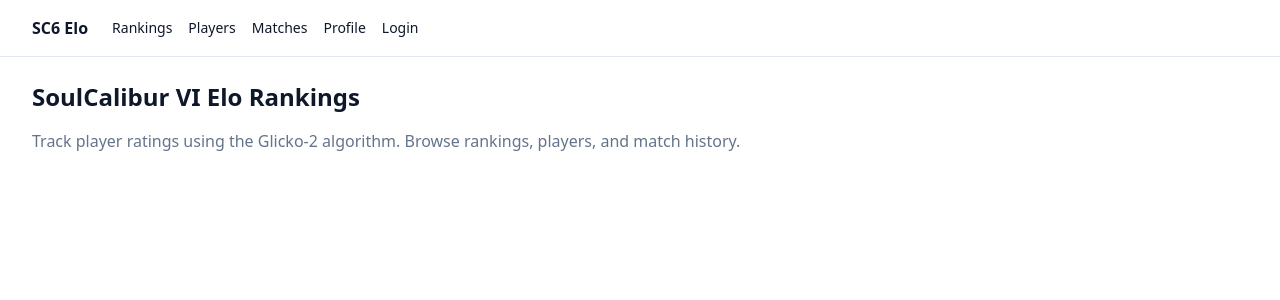
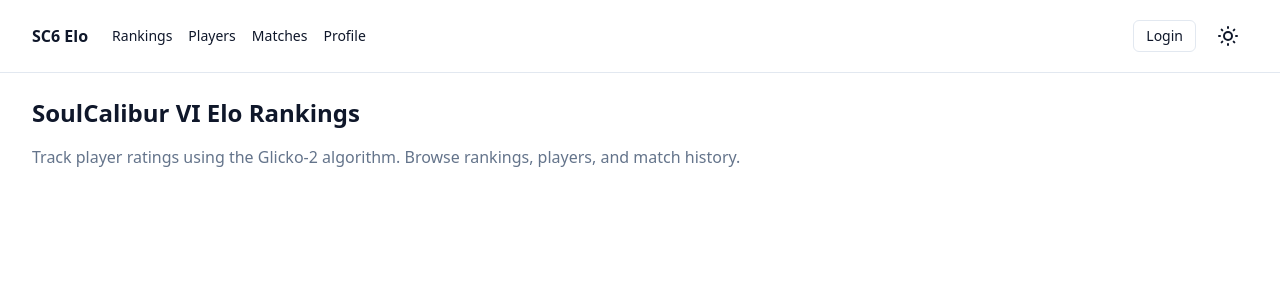
Before and after one commit to FottenSC/SCElo, a React (Vite) app: page /#/ in a window 1280 px wide. Shown: the top 300 px of the page. Built offline with nearby package versions, Linux system fonts and the light colour scheme; no server answers.

Commit message:
darkmode

```diff
--- /dev/null
+++ b/src/components/theme-provider.tsx
@@ -0,0 +1,82 @@
+import React, { createContext, useContext, useEffect, useMemo, useState } from 'react'
+
+type Theme = 'light' | 'dark' | 'system'
+
+type ThemeProviderProps = {
+  children: React.ReactNode
+  defaultTheme?: Theme
+  storageKey?: string
+}
+
+type ThemeContextValue = {
+  theme: Theme
+  setTheme: (theme: Theme) => void
+}
+
+const ThemeContext = createContext<ThemeContextValue | undefined>(undefined)
+
+function getSystemPreference(): 'light' | 'dark' {
+  if (typeof window === 'undefined') return 'light'
+  return window.matchMedia && window.matchMedia('(prefers-color-scheme: dark)').matches
+    ? 'dark'
+    : 'light'
+}
+
+function applyTheme(theme: Theme) {
+  const root = document.documentElement
+  const resolved = theme === 'system' ? getSystemPreference() : theme
+  if (resolved === 'dark') root.classList.add('dark')
+  else root.classList.remove('dark')
+}
+
+export function ThemeProvider({
+  children,
+  defaultTheme = 'system',
+  storageKey = 'vite-ui-theme',
+}: ThemeProviderProps) {
+  const [theme, setTheme] = useState<Theme>(() => {
+    if (typeof window === 'undefined') return defaultTheme
+    const stored = window.localStorage.getItem(storageKey) as Theme | null
+    return stored ?? defaultTheme
+  })
+
+  // Apply theme on mount and when it changes
+  useEffect(() => {
+    applyTheme(theme)
+    try {
+      window.localStorage.setItem(storageKey, theme)
+    } catch {}
+  }, [theme, storageKey])
+
+  // React to system changes when using system theme
+  useEffect(() => {
+    if (theme !== 'system' || typeof window === 'undefined') return
+    const mql = window.matchMedia('(prefers-color-scheme: dark)')
+    const handler = () => applyTheme('system')
+    try {
+      mql.addEventListener('change', handler)
+    } catch {
+      // Safari
+      // @ts-ignore
+      mql.addListener(handler)
+    }
+    return () => {
+      try {
+        mql.removeEventListener('change', handler)
+      } catch {
+        // @ts-ignore
+        mql.removeListener(handler)
+      }
+    }
+  }, [theme])
+
+  const value = useMemo<ThemeContextValue>(() => ({ theme, setTheme }), [theme])
+
+  return <ThemeContext.Provider value={value}>{children}</ThemeContext.Provider>
+}
+
+export function useTheme() {
+  const ctx = useContext(ThemeContext)
+  if (!ctx) throw new Error('useTheme must be used within ThemeProvider')
+  return ctx
+}
--- /dev/null
+++ b/src/components/theme-toggle.tsx
@@ -0,0 +1,28 @@
+import { Moon, SunMedium } from 'lucide-react'
+import { Button } from '@/components/ui/button'
+import { useTheme } from '@/components/theme-provider'
+
+export function ThemeToggle() {
+  const { theme, setTheme } = useTheme()
+
+  const next = theme === 'light' ? 'dark' : theme === 'dark' ? 'system' : 'light'
+  const label = theme === 'light' ? 'Switch to dark' : theme === 'dark' ? 'Use system' : 'Switch to light'
+
+  return (
+    <div className="flex items-center gap-1">
+      <Button
+        variant="ghost"
+        size="icon"
+        aria-label={label}
+        title={label}
+        onClick={() => setTheme(next)}
+        className="relative h-10 w-10"
+      >
+        <SunMedium className="absolute h-6 w-6 rotate-0 scale-100 transition-all dark:-rotate-90 dark:scale-0" />
+        <Moon className="absolute h-6 w-6 rotate-90 scale-0 transition-all dark:rotate-0 dark:scale-100" />
+      </Button>
+    </div>
+  )
+}
+
+export default ThemeToggle
--- a/src/main.tsx
+++ b/src/main.tsx
@@ -4,13 +4,16 @@
 import App from './pages/App'
 import './index.css'
 import { AuthProvider } from '@/supabase/AuthContext'
+import { ThemeProvider } from '@/components/theme-provider'
 
 ReactDOM.createRoot(document.getElementById('root')!).render(
   <React.StrictMode>
     <AuthProvider>
-      <HashRouter>
-        <App />
-      </HashRouter>
+      <ThemeProvider defaultTheme="system" storageKey="scelo-theme">
+        <HashRouter>
+          <App />
+        </HashRouter>
+      </ThemeProvider>
     </AuthProvider>
   </React.StrictMode>,
 )
--- a/src/pages/App.tsx
+++ b/src/pages/App.tsx
@@ -8,7 +8,14 @@
 import Login from './Login'
 import NotFound from './NotFound'
 import { Button } from '@/components/ui/button'
+import { Avatar, AvatarFallback, AvatarImage } from '@/components/ui/avatar'
+import { useAuth } from '@/supabase/AuthContext'
+import { ThemeToggle } from '@/components/theme-toggle'
 export default function App() {
+  const { session, loading, signOut } = useAuth()
+  const avatarUrl = (session?.user?.user_metadata as any)?.avatar_url as string | undefined
+  const fullName = (session?.user?.user_metadata as any)?.full_name as string | undefined
+  const email = session?.user?.email ?? undefined
   return (
       <div className="min-h-screen bg-background text-foreground">
       <nav className="border-b">
@@ -27,7 +34,31 @@
             <NavLink to="/profile" className={({ isActive }) => isActive ? 'text-primary' : ''}>
               Profile
             </NavLink>
-            <NavLink to="/login" className={({ isActive }) => isActive ? 'text-primary' : ''}>Login</NavLink>
+          </div>
+          <div className="ml-auto flex items-center gap-3">
+            {loading ? (
+              <div className="h-8 w-24 animate-pulse rounded-md bg-muted" aria-hidden />
+            ) : session ? (
+              <>
+                <NavLink to="/profile" className="flex items-center gap-2">
+                  <Avatar className="h-8 w-8">
+                    <AvatarImage src={avatarUrl} />
+                    <AvatarFallback>
+                      {fullName?.slice(0, 2).toUpperCase() || email?.slice(0, 2).toUpperCase() || 'U'}
+                    </AvatarFallback>
+                  </Avatar>
+                  <span className="hidden sm:inline text-sm font-medium max-w-[12ch] truncate">
+                    {fullName || email || 'Profile'}
+                  </span>
+                </NavLink>
+                <Button variant="ghost" size="sm" onClick={signOut}>Sign out</Button>
+              </>
+            ) : (
+              <Button asChild variant="outline" size="sm">
+                <NavLink to="/login">Login</NavLink>
+              </Button>
+            )}
+            <ThemeToggle />
           </div>
         </div>
       </nav>
```
Also changed, not shown: 1 other file (tests, documents, lock files or other folders).
